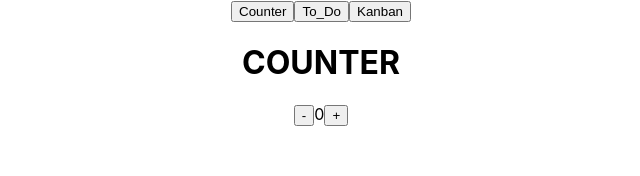
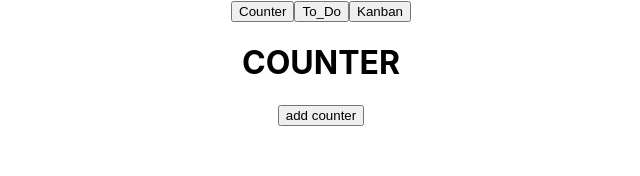
Before and after one commit to OlehPetko/test_simple_todo, a React (Create React App) app: page / in a window 1280 px wide. Both pictures are taken after a click on the button "Counter". Shown: the top 176 px of the page, without its empty margins (319-959 px from the left). Built offline with nearby package versions, Linux system fonts and the light colour scheme.

Commit message:
new counter

```diff
--- a/src/Counter/Counter.js
+++ b/src/Counter/Counter.js
@@ -2,16 +2,31 @@ import '../App.css';
 import {useState} from "react";
 
 function Counter() {
-    const [count, setCount] = useState(0)
-    const minusPlusCounter = (valueCounter) => {
-      setCount(count + valueCounter)
+    const initialState = [
+
+    ]
+    const [count, setCount] = useState(initialState)
+    const minusPlusCounter = (id, valueCounter) => {
+     const newCount = count.map(el => el.id === id ? {...el, counter: el.counter + valueCounter} : el)
+        setCount(newCount)
+    }
+    const addCounter = () => {
+ const newCount = [...count, {id: Math.random(), counter: 0}]
+        setCount(newCount)
     }
   return (
     <div className="App">
         <h1>COUNTER</h1>
-      <button onClick={() => minusPlusCounter(- 1)}>-</button>
-        {count}
-      <button onClick={() => minusPlusCounter(1)}>+</button>
+        <button onClick={addCounter}>add counter</button>
+
+        {count.map(el =>
+        <div key={el.id}>
+            <button onClick={() => minusPlusCounter(el.id, - 1)}>-</button>
+            {el.counter}
+            <button onClick={() => minusPlusCounter(el.id, 1)}>+</button>
+        </div>
+        )}
+
 
     </div>
   );
```
